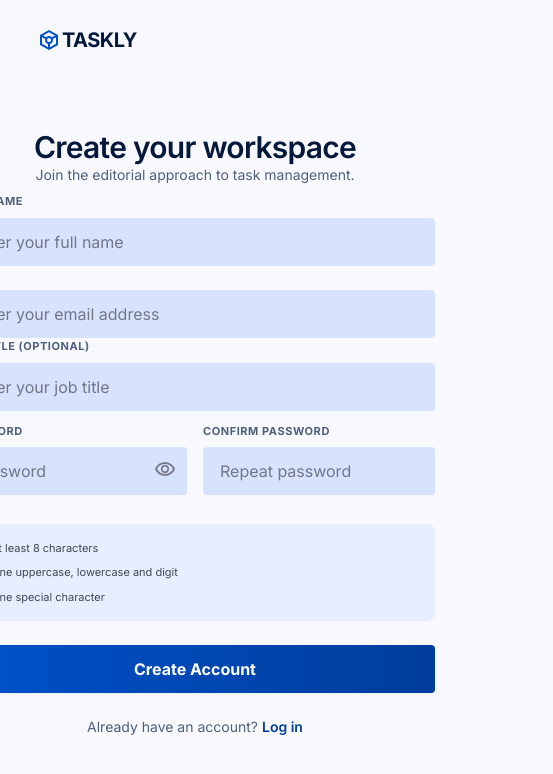
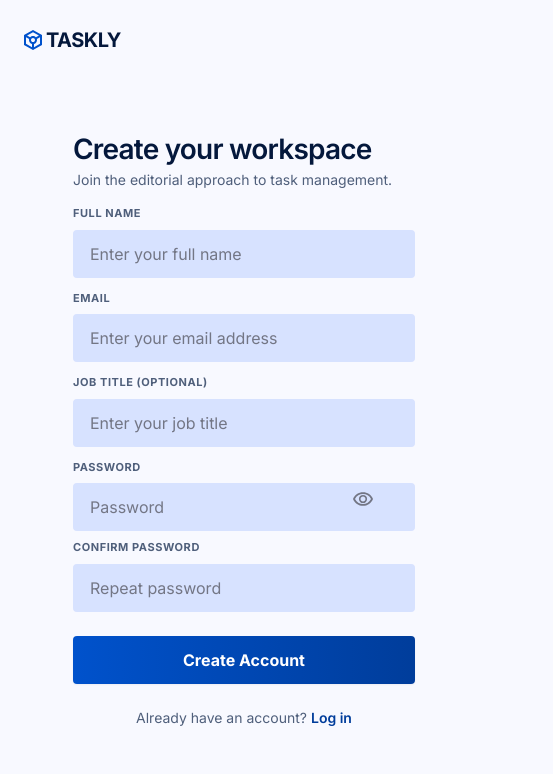
Before and after one commit to AyaHassan55/taskly, a React (Vite) app: page / in a window 390 px wide. Shown: the top 774 px of the page, 553 px wide, since content can reach past the window. Built offline with nearby package versions, Linux system fonts and the light colour scheme.

Commit message:
style:some edit in responsive

```diff
--- a/src/components/FormInput.tsx
+++ b/src/components/FormInput.tsx
@@ -18,7 +18,7 @@ const FormInput=({
     error,
 }:FormInputProps )=> {
   return (
-    <div className="flex flex-col gap-2 w-full">
+    <div className="flex flex-col gap-2 w-full mt-3">
       <label className="text-slate-700 font-bold text-[11px] tracking-[0.55px] leading-[16.5px] uppercase">
         {label}
       </label>
--- a/src/components/Header.tsx
+++ b/src/components/Header.tsx
@@ -7,7 +7,7 @@ interface IProps {
 
 const Header=({}:IProps)=> {
   return (
-    <header className="flex items-center  px-10 gap-1 h-20 ">
+    <header className="flex items-center  md:px-10 px-6 gap-1 h-20 ">
         <img src={iconLogo} alt="Logo" />
         <h1 className="h-7 w-[177.66px] text-slate-900 font-bold text-[20px] leading-7 tracking-[-0.5px]">TASKLY</h1>
     </header>
--- a/src/pages/Signup.tsx
+++ b/src/pages/Signup.tsx
@@ -60,18 +60,18 @@ const Signup = ({ }: IProps) => {
 
     }
     return (
-        <div className='w-full flex justify-center mb-20'>
-            <div className=" w-xl flex flex-col items-center justify-center pb-10 border border-transparent rounded-lg  shadow-[0px_24px_48px_0px_#041B3C0F]  p-12">
+        <div className='flex justify-start md:justify-center px-6 md:px-0 mb-20'>
+            <div className=" md:w-xl flex flex-col items-center justify-center pb-10 border border-transparent rounded-lg  md:shadow-[0px_24px_48px_0px_#041B3C0F]  p-12">
                 {/* header form */}
-                <header className=" w-120 h-16 flex-col gap-2 pb-10" >
-                    <h1 className="w-120 h-9 text-center text-[30px] font-semibold leading-9 tracking-[-0.75px]">Create your workspace</h1>
-                    <p className="w-120 h-5 text-center text-[14px] font-normal leading-5 tracking-normal text-slate-700">
+                <header className="w-85.5 md:w-120 h-16 flex-col gap-2 pb-10 " >
+                    <h1 className="md:text-center md:text-[30px] text-[28px] font-semibold md:leading-9 leading-10 md:tracking-[-0.75px] tracking-[-0.8px]">Create your workspace</h1>
+                    <p className="w-120 h-5 md:text-center text-[14px] font-normal md:leading-5 leading-[22.75px] tracking-normal text-slate-700">
                         Join the editorial approach to task management.</p>
 
                 </header>
 
                 {/* main form */}
-                <main>
+                <main className="w-85.5 md:w-120">
                     <form onSubmit={handleSubmit(onSubmit)}>
                         {/* name input */}
                         <FormInput
@@ -98,11 +98,11 @@ const Signup = ({ }: IProps) => {
                             error={errors.jobTitle}
                         />
                         {/* password */}
-                        <div className='grid grid-cols-2 gap-4 w-120 mt-3'>
-                            <div className="flex flex-col gap-2 w-full h-23.25 relative">
+                        <div className='grid md:grid-cols-2 grid-cols-1 md:gap-4 w-120 mt-3'>
+                            <div className="flex flex-col gap-2 w-full md:h-23.25 pb-2 relative">
                                 <label htmlFor="password" className='text-slate-700 font-bold text-[11px] tracking-[0.55px] leading-[16.5px] uppercase '>Password</label>
 
-                                <input className="w-58 h-12 border border-transparent rounded-sm py-3.5 px-4 bg-(--color-surface-highest)
+                                <input className="md:w-58 w-85.5  h-12 border border-transparent rounded-sm py-3.5 px-4 bg-(--color-surface-highest)
                         placeholder:text-[#737685]
                         placeholder:text-[16px]
                         placeholder:leading-[100%]
@@ -120,18 +120,18 @@ const Signup = ({ }: IProps) => {
                                     src={eyeShow}
                                     alt="toggle password"
                                     onClick={() => setShowPassword(!showPassword)}
-                                    className="absolute left-50 top-1/2 -translate-y-1/2 cursor-pointer w-5 h-5"
+                                    className="absolute md:left-50 left-70 top-1/2 -translate-y-1/2 cursor-pointer w-5 h-5"
 
                                 />
-                                {errors.password && <p className="text-[#C3C6D6] text-[11px] leading-[16.5px] tracking-normal">{errors.password.message}</p>}
+                                {errors.password && <p className=" text-[#C3C6D6] text-[11px] leading-[16.5px] tracking-normal">{errors.password.message}</p>}
 
                             </div>
 
                             {/* --------confirm password-------------- */}
-                            <div className="flex flex-col gap-2 w-full h-23.25">
+                            <div className="flex flex-col gap-2  w-full md:h-23.25">
                                 <label htmlFor="confirmPassword" className='text-slate-700 font-bold text-[11px] tracking-[0.55px] leading-[16.5px] uppercase '>Confirm Password</label>
 
-                                <input className="w-58 h-12 border border-transparent rounded-sm py-3.5 px-4 bg-(--color-surface-highest)
+                                <input className="md:w-58 w-85.5 h-12 border border-transparent rounded-sm py-3.5 px-4 bg-(--color-surface-highest)
                                       placeholder:text-[#737685]
                                         placeholder:text-[16px]
                                         placeholder:leading-[100%]
@@ -158,7 +158,7 @@ const Signup = ({ }: IProps) => {
                         </div>
 
                         {/* validation password */}
-                        <div className="mt-2 bg-[#E8EDFF] rounded-lg p-4">
+                        <div className="md:block hidden mt-2 bg-[#E8EDFF] rounded-lg p-4">
                             <div className="flex items-center gap-2">
                                 <span>
                                     <img
@@ -211,7 +211,7 @@ const Signup = ({ }: IProps) => {
                         </div>
 
                         {/* submit button */}
-                        <button className="w-120 h-12 flex items-center justify-center cursor-pointer bg-linear-to-r from-[#0052CC] to-[#003D9B] rounded-sm text-white font-bold text-[16px] leading-[100%] tracking-normal mt-6 shadow-[0_1px_2px_0_rgba(0,0,0,0.05)]" type="submit">
+                        <button className="md:w-120 w-85.5  h-12 flex items-center justify-center cursor-pointer bg-linear-to-r from-[#0052CC] to-[#003D9B] rounded-sm text-white font-bold text-[16px] leading-[100%] tracking-normal mt-6 shadow-[0_1px_2px_0_rgba(0,0,0,0.05)]" type="submit">
                             {loading ? (
                                 <div className="w-5 h-5 border-2 border-white border-t-transparent rounded-full animate-spin center"></div>
                             ) : (
```
